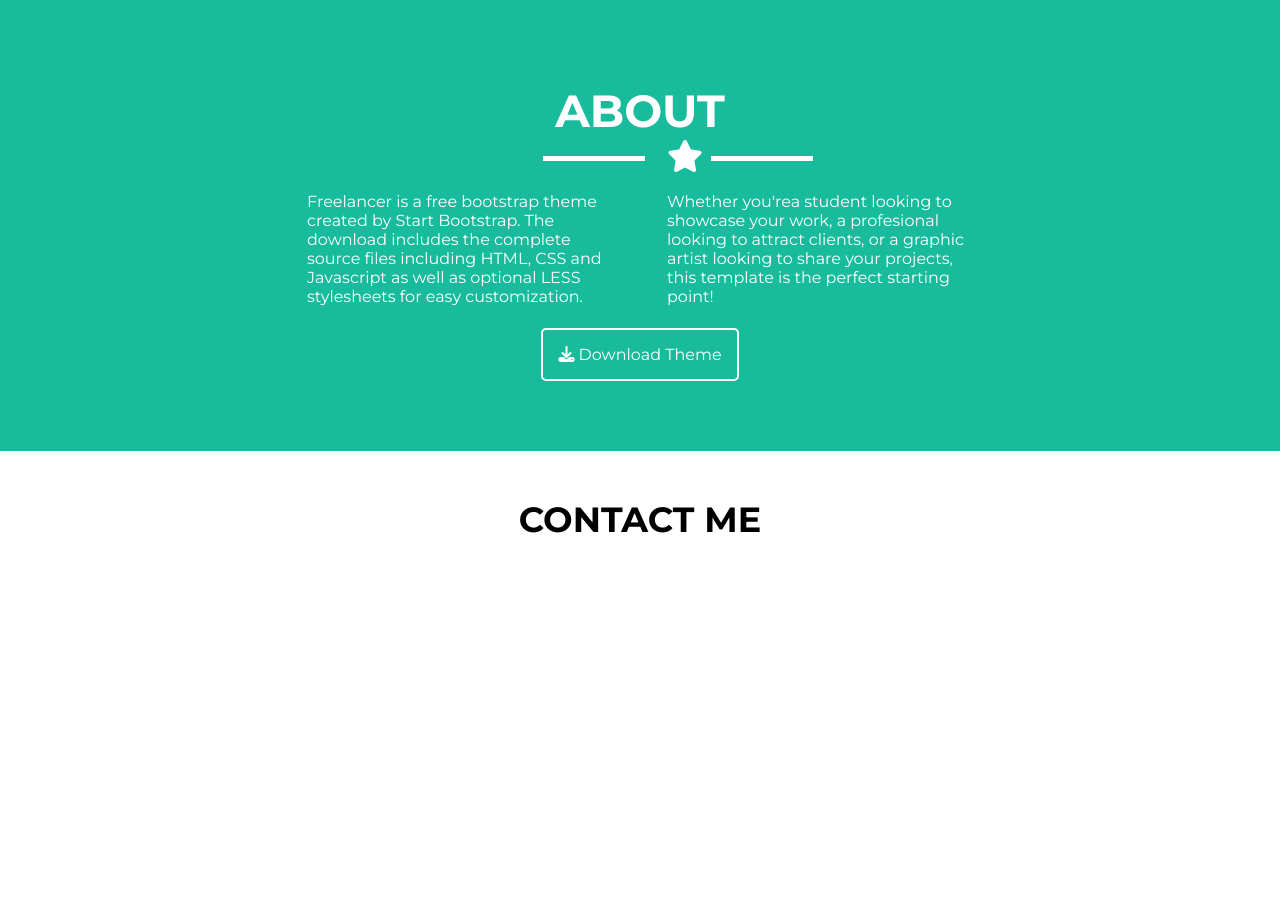
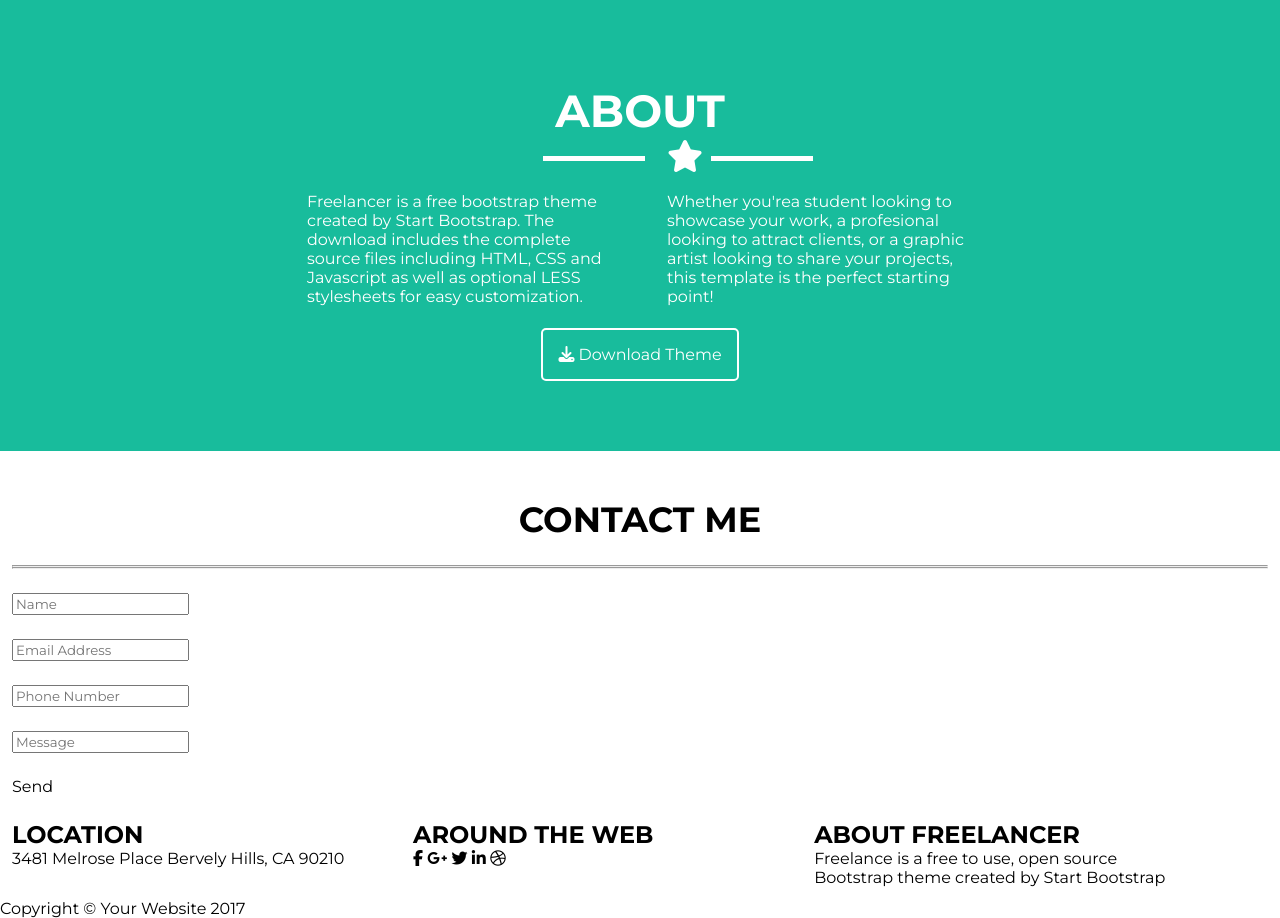
Before and after one commit to maitc/freelancer-laboratoria, a plain HTML site: page index.html in a window 1280 px wide. Shown: the part 1609-2527 px from the top of the page. Before the commit the page ends 2162 px from the top, so only its background shows below. Drawn offline with Linux system fonts and the light colour scheme.

Commit message:
html estructurado completo

```diff
--- a/index.html
+++ b/index.html
@@ -101,8 +101,65 @@
 				<div class="col-12 titulo-cont">
 					<h1 class="text-uppercase titulo-contact">Contact Me</h1>
 				</div>
+				<div class="row">
+					<div class="col-12 star-con">
+						<hr class="linea-cntc1"></hr><i class="fa fa-star fa-2x star-4" aria-hidden="true"></i><hr class="linea-cntc2"></hr>
+					</div>
+					<!-- inputs -->
+					<div class="row">
+						<div class="col-12 npt-formulario">
+							<input type="text" class="input name" placeholder="Name">
+						</div>
+					</div>
+					<div class="row">
+						<div class="col-12 npt-formulario">
+							<input type="text" class="input email" placeholder="Email Address">
+						</div>
+					</div>
+					<div class="row">
+						<div class="col-12 npt-formulario">
+							<input type="text" class="input phone" placeholder="Phone Number">
+						</div>
+					</div>
+					<div class="row">
+						<div class="col-12 npt-formulario">
+							<input type="text" class="input message" placeholder="Message">
+						</div>
+					</div>
+					<div class="row">
+						<div class="col-12 npt-btn">
+							<a class="btn-send">Send</a>
+						</div>
+					</div>
+				</div>
 			</div>
 	</section>
+	<!-- Location -->
+	<section class="locacion">
+		<div class="row">
+			<div class="col-4 lct-text">
+				<h2 class="text-uppercase style-lct">Location</h2>
+				<p class="style-lct lct-uno">3481 Melrose Place Bervely Hills, CA 90210</p>
+			</div>
+			<div class="col-4 lct-text">
+				<h2 class="text-uppercase style-lct">Around the web</h2>
+				<p class="lct-dos">
+					<a class="lct-icons"><i class="fa fa-facebook style-lct" aria-hidden="true"></i></a>
+					<a class="lct-icons"><i class="fa fa-google-plus style-lct" aria-hidden="true"></i></a>
+					<a class="lct-icons"><i class="fa fa-twitter style-lct" aria-hidden="true"></i></a>
+					<a class="lct-icons"><i class="fa fa-linkedin style-lct" aria-hidden="true"></i></a>
+					<a class="lct-icons"><i class="fa fa-dribbble style-lct" aria-hidden="true"></i></a>
+				</p>
+			</div>
+			<div class="col-4 lct-text">
+				<h2 class="text-uppercase style-lct">About Freelancer</h2>
+				<p class="style-lct lct-tres">Freelance is a free to use, open source Bootstrap theme created by Start Bootstrap</p>
+			</div>
+		</div>
+	</section>
+	<footer>
+		<p>Copyright © Your Website 2017 </p>
+	</footer>
 
 	<!-- Enlaza aquí tu archivo JS -->
 	<script src="https://use.fontawesome.com/40a6ffb72d.js"></script>
```
